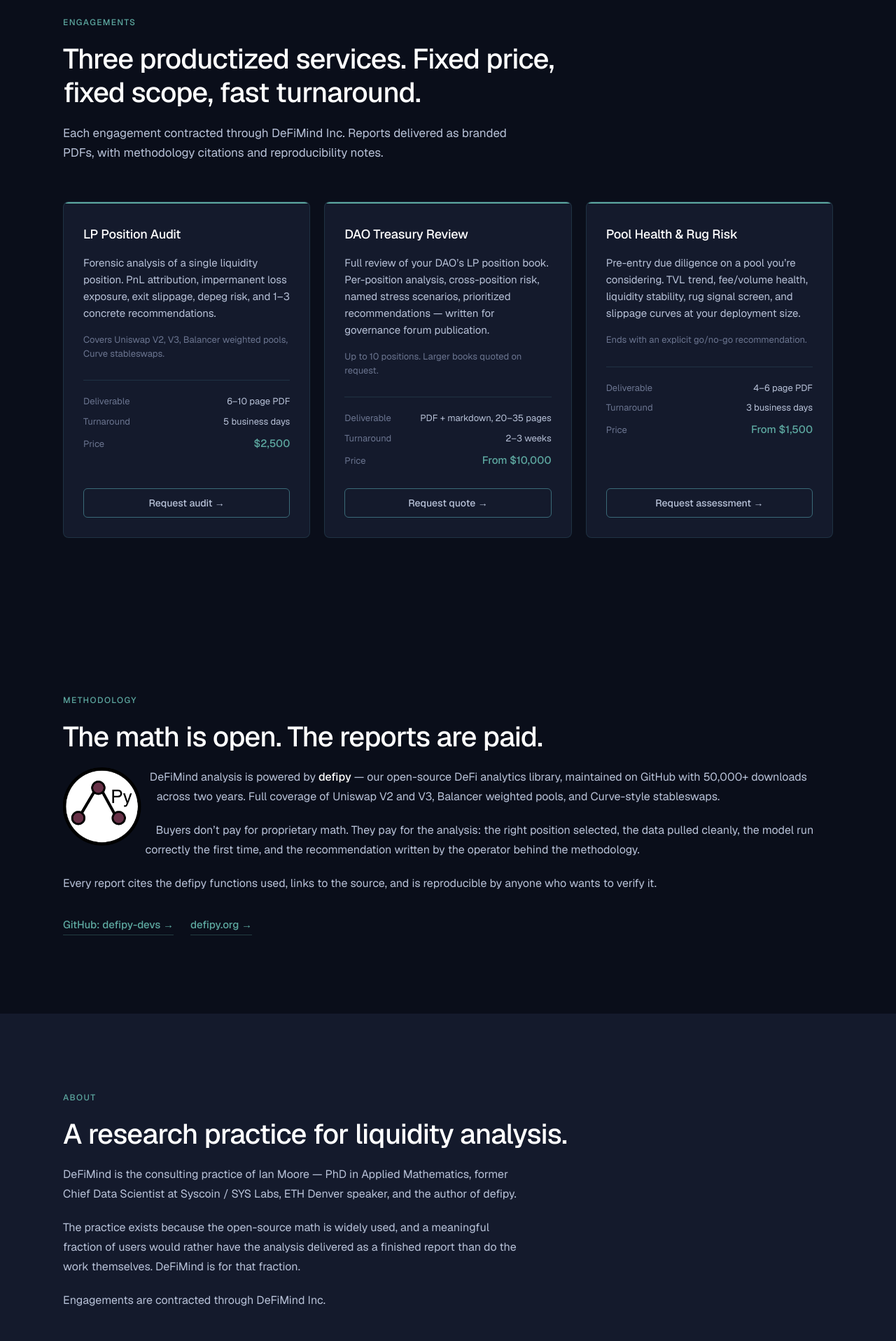
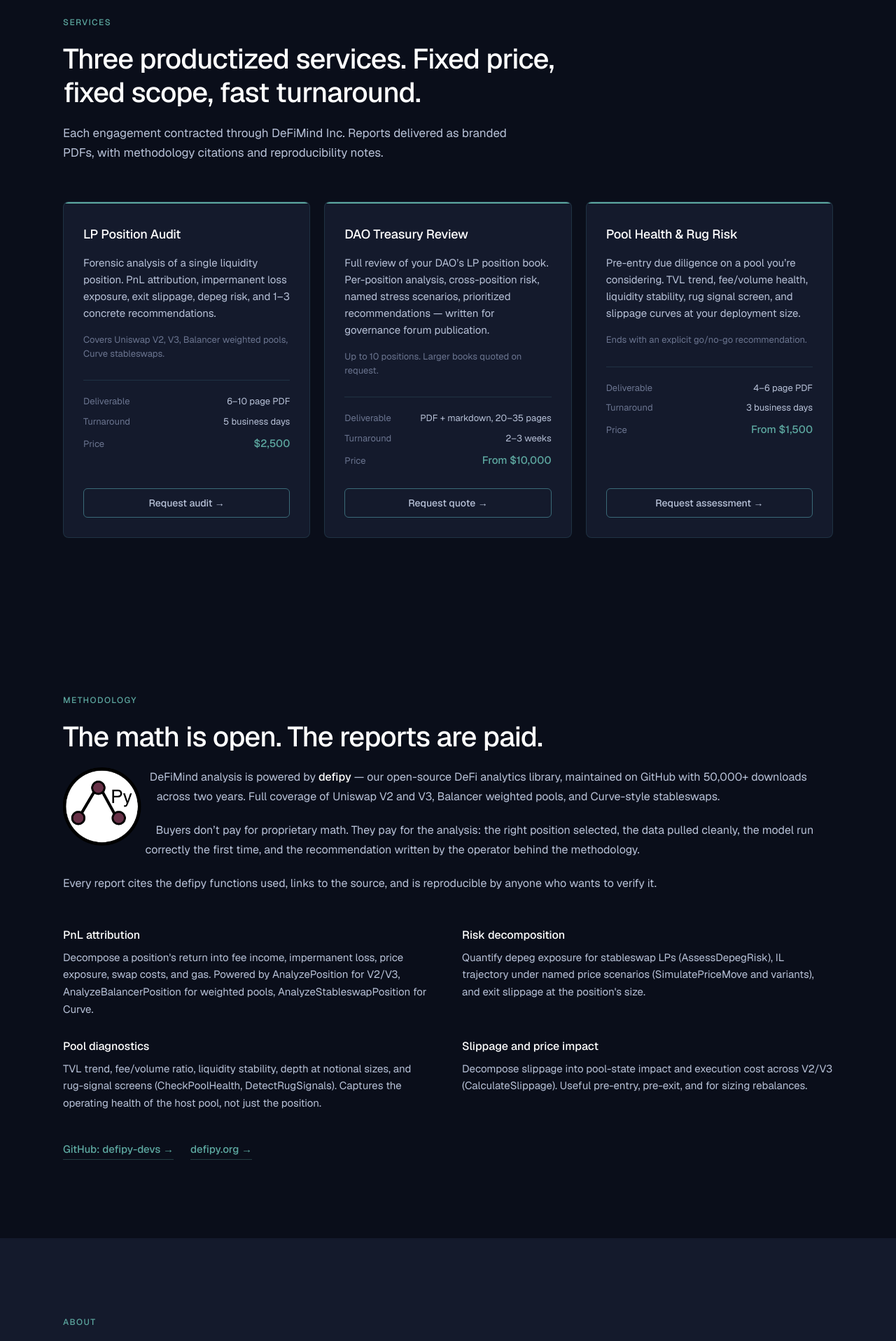
Before and after one commit to defimind-ai/defimind-ui, a Next.js app: page / in a window 1280 px wide. Shown: the part 880-2797 px from the top of the page at 70% size. Built offline with nearby package versions, Linux system fonts and the light colour scheme.

Commit message:
Update nav structure, expand methodology with defipy capabilities, switch email to imoore@, drop sample report CTA

```diff
--- a/src/app/layout.tsx
+++ b/src/app/layout.tsx
@@ -69,7 +69,7 @@
       name: "DeFiMind",
       legalName: "DeFiMind Inc.",
       url: "https://defimind.ai",
-      email: "contact@defimind.ai",
+      email: "imoore@defimind.ai",
       description:
         "Productized quantitative DeFi analysis practice. LP audits, DAO treasury reviews, pool health assessments. Methodology powered by defipy.",
       founder: { "@id": "https://defimind.ai/#person" },
--- a/src/components/About.tsx
+++ b/src/components/About.tsx
@@ -2,25 +2,17 @@
 
 export function About() {
   return (
-    <section className="bg-[var(--color-bg-elevated)] px-8 py-28">
+    <section
+      id="about"
+      className="bg-[var(--color-bg-elevated)] px-8 py-28"
+    >
       <div className="mx-auto max-w-[1100px]">
         <SectionEyebrow>About</SectionEyebrow>
-        <SectionTitle>A research practice for liquidity analysis.</SectionTitle>
+        <SectionTitle>Ian Moore, PhD</SectionTitle>
 
-        <div className="max-w-[62ch] space-y-5 text-base leading-[1.75] text-[var(--color-text-secondary)]">
-          <p>
-            DeFiMind is the consulting practice of Ian Moore &mdash; PhD in
-            Applied Mathematics, former Chief Data Scientist at Syscoin / SYS
-            Labs, ETH Denver speaker, and the author of defipy.
-          </p>
-          <p>
-            The practice exists because the open-source math is widely used,
-            and a meaningful fraction of users would rather have the analysis
-            delivered as a finished report than do the work themselves.
-            DeFiMind is for that fraction.
-          </p>
-          <p>Engagements are contracted through DeFiMind Inc.</p>
-        </div>
+        <p className="max-w-[62ch] text-base leading-[1.75] text-[var(--color-text-secondary)]">
+          Bio coming soon.
+        </p>
       </div>
     </section>
   );
--- a/src/components/Contact.tsx
+++ b/src/components/Contact.tsx
@@ -20,14 +20,14 @@
               LP Audits &amp; Pool Health
             </h3>
             <p className="mb-6 text-[0.9375rem] leading-[1.6] text-[var(--color-text-secondary)]">
-              Email contact@defimind.ai with the position or pool address and
+              Email imoore@defimind.ai with the position or pool address and
               your inputs. Reply within 24 hours.
             </p>
             <a
-              href="mailto:contact@defimind.ai"
+              href="mailto:imoore@defimind.ai"
               className="border-b border-[rgb(93_168_160/0.3)] pb-px text-[0.9375rem] font-medium text-[var(--color-accent)] transition-colors hover:border-[var(--color-accent)]"
             >
-              contact@defimind.ai &rarr;
+              imoore@defimind.ai &rarr;
             </a>
           </div>
 
--- a/src/components/Footer.tsx
+++ b/src/components/Footer.tsx
@@ -31,10 +31,10 @@
             </strong>{" "}
             &middot;{" "}
             <a
-              href="mailto:contact@defimind.ai"
+              href="mailto:imoore@defimind.ai"
               className="border-b border-[rgb(107_117_144/0.3)] text-[var(--color-text-secondary)]"
             >
-              contact@defimind.ai
+              imoore@defimind.ai
             </a>
           </p>
           <p>
--- a/src/components/Hero.tsx
+++ b/src/components/Hero.tsx
@@ -18,10 +18,10 @@
             Request an audit
           </a>
           <a
-            href="#"
+            href="#services"
             className="inline-flex items-center justify-center rounded-md border border-[var(--color-accent-deep)] bg-transparent px-6 py-3 text-[0.9375rem] font-medium text-[var(--color-text-secondary)] transition-colors hover:border-[var(--color-accent)] hover:text-[var(--color-text-primary)]"
           >
-            See sample report
+            See services
           </a>
         </div>
       </div>
--- a/src/components/Methodology.tsx
+++ b/src/components/Methodology.tsx
@@ -1,5 +1,27 @@
 import Image from "next/image";
 import { SectionEyebrow, SectionTitle } from "./SectionPrimitives";
+
+// Capability groups surfaced under the methodology section. Each names the
+// real defipy functions that back it, doing buyer-qualifying work for
+// technical readers who recognize the math.
+const capabilities = [
+  {
+    title: "PnL attribution",
+    body: "Decompose a position's return into fee income, impermanent loss, price exposure, swap costs, and gas. Powered by AnalyzePosition for V2/V3, AnalyzeBalancerPosition for weighted pools, AnalyzeStableswapPosition for Curve.",
+  },
+  {
+    title: "Risk decomposition",
+    body: "Quantify depeg exposure for stableswap LPs (AssessDepegRisk), IL trajectory under named price scenarios (SimulatePriceMove and variants), and exit slippage at the position's size.",
+  },
+  {
+    title: "Pool diagnostics",
+    body: "TVL trend, fee/volume ratio, liquidity stability, depth at notional sizes, and rug-signal screens (CheckPoolHealth, DetectRugSignals). Captures the operating health of the host pool, not just the position.",
+  },
+  {
+    title: "Slippage and price impact",
+    body: "Decompose slippage into pool-state impact and execution cost across V2/V3 (CalculateSlippage). Useful pre-entry, pre-exit, and for sizing rebalances.",
+  },
+];
 
 export function Methodology() {
   return (
@@ -8,11 +30,6 @@
         <SectionEyebrow>Methodology</SectionEyebrow>
         <SectionTitle>The math is open. The reports are paid.</SectionTitle>
 
-        {/*
-          The defipy mark floats left so the body text flows around it.
-          `shape-outside: circle()` makes text follow the disc's curve rather
-          than its bounding box, which is the visual we actually want.
-        */}
         <div className="text-base leading-[1.75] text-[var(--color-text-secondary)]">
           <Image
             src="/defipy-mark.png"
@@ -45,7 +62,20 @@
             </p>
           </div>
 
-          <div className="clear-left mt-8 flex flex-wrap gap-6">
+          <div className="clear-left mt-12 grid gap-x-10 gap-y-7 sm:grid-cols-2">
+            {capabilities.map((cap) => (
+              <div key={cap.title}>
+                <h3 className="mb-2 text-base font-medium text-[var(--color-text-primary)]">
+                  {cap.title}
+                </h3>
+                <p className="text-[0.9375rem] leading-[1.65] text-[var(--color-text-secondary)]">
+                  {cap.body}
+                </p>
+              </div>
+            ))}
+          </div>
+
+          <div className="mt-10 flex flex-wrap gap-6">
             <a
               href="https://github.com/defipy-devs"
               target="_blank"
--- a/src/components/Nav.tsx
+++ b/src/components/Nav.tsx
@@ -24,6 +24,14 @@
         <ul className="flex gap-8 text-sm text-[var(--color-text-secondary)]">
           <li>
             <a
+              href="#services"
+              className="transition-colors hover:text-[var(--color-accent)]"
+            >
+              Services
+            </a>
+          </li>
+          <li>
+            <a
               href="#method"
               className="transition-colors hover:text-[var(--color-accent)]"
             >
@@ -32,10 +40,10 @@
           </li>
           <li>
             <a
-              href="#work"
+              href="#about"
               className="transition-colors hover:text-[var(--color-accent)]"
             >
-              Work
+              About
             </a>
           </li>
           <li>
--- a/src/components/SkuRail.tsx
+++ b/src/components/SkuRail.tsx
@@ -46,9 +46,9 @@
 
 export function SkuRail() {
   return (
-    <section id="work" className="px-8 py-28">
+    <section id="services" className="px-8 py-28">
       <div className="mx-auto max-w-[1100px]">
-        <SectionEyebrow>Engagements</SectionEyebrow>
+        <SectionEyebrow>Services</SectionEyebrow>
         <SectionTitle>
           Three productized services. Fixed price, fixed scope, fast turnaround.
         </SectionTitle>
```
